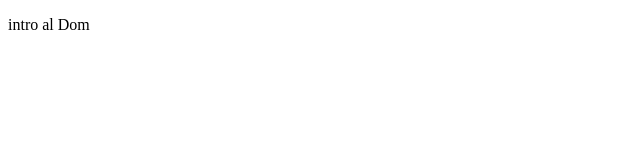
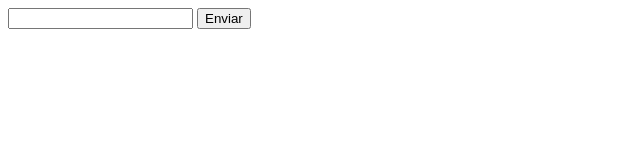
Before and after one commit to duquedk1/todo_list, a plain HTML site: page index.html in a window 1280 px wide. Shown: the whole page, without its empty margins (0-640 px from the left). Drawn offline with Linux system fonts and the light colour scheme.

Commit message:
preparing index.html

```diff
--- a/index.html
+++ b/index.html
@@ -5,9 +5,13 @@
     <meta http-equiv="X-UA-Compatible" content="IE=edge">
     <meta name="viewport" content="width=device-width, initial-scale=1.0">
     <script src="app.js" defer></script>
-    <title>To Do list</title>
+    <title>ToDo list</title>
 </head>
 <body>
-    <p id="text">intro al Dom</p>
+    <form action="" id="todo-form">
+        <input type="text" id="todo">
+        <input type="submit" value="Enviar" >
+        <ul id="todo-list"></ul>
+    </form>
 </body>
 </html>
```
